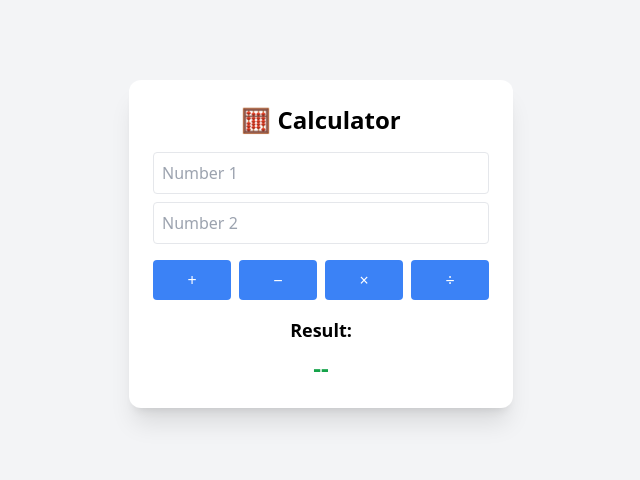
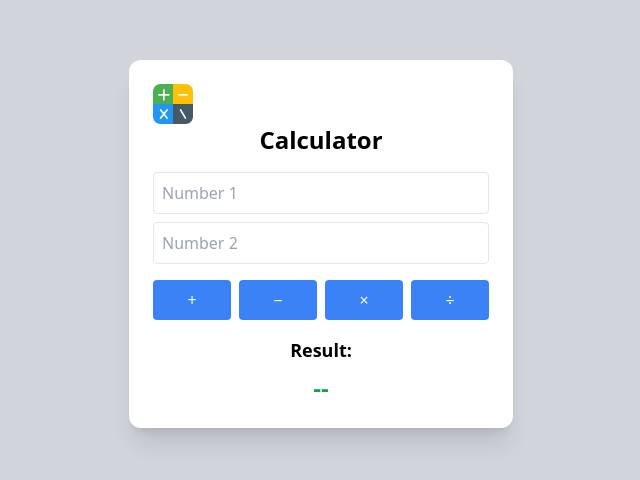
Before and after one commit to Hawaaan/MyProjects, a website: page My Project/Calculator.html in a window 1280 px wide. Shown: the part 156-636 px from the top of the page, without its empty margins (319-959 px from the left). Drawn offline with nearby package versions, Linux system fonts and the light colour scheme.

Commit message:
Add files via upload

```diff
--- a/My Project/Calculator.html
+++ b/My Project/Calculator.html
@@ -5,10 +5,10 @@
   <title>Simple Calculator</title>
   <script src="https://cdn.tailwindcss.com"></script>
 </head>
-<body class="bg-gray-100 flex items-center justify-center min-h-screen">
+<body class="bg-gray-300 flex items-center justify-center min-h-screen">
 
   <div class="bg-white p-6 rounded-xl shadow-xl w-full max-w-sm">
-    <h2 class="text-2xl font-bold text-center mb-4">🧮 Calculator</h2>
+    <h2 class="text-2xl font-bold text-center mb-4"> <img  class="h-10" src="./calculator.png" alt=""> Calculator</h2>
 
     <div class="mb-4">
       <input id="num1" type="number" placeholder="Number 1"
--- /dev/null
+++ b/My Project/package.json
@@ -0,0 +1,6 @@
+{
+  "dependencies": {
+    "@tailwindcss/cli": "^4.1.10",
+    "tailwindcss": "^4.1.10"
+  }
+}
```
Also changed, not shown: My Project/calculator.png (added), 1 other file.
